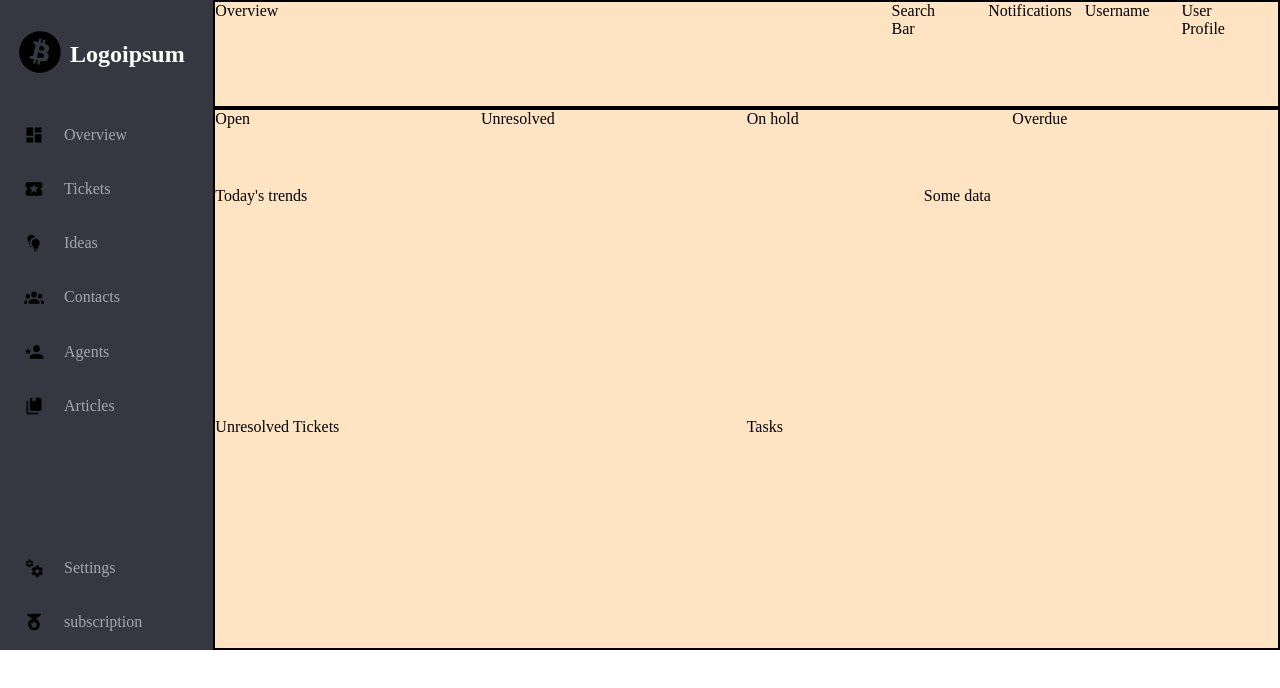
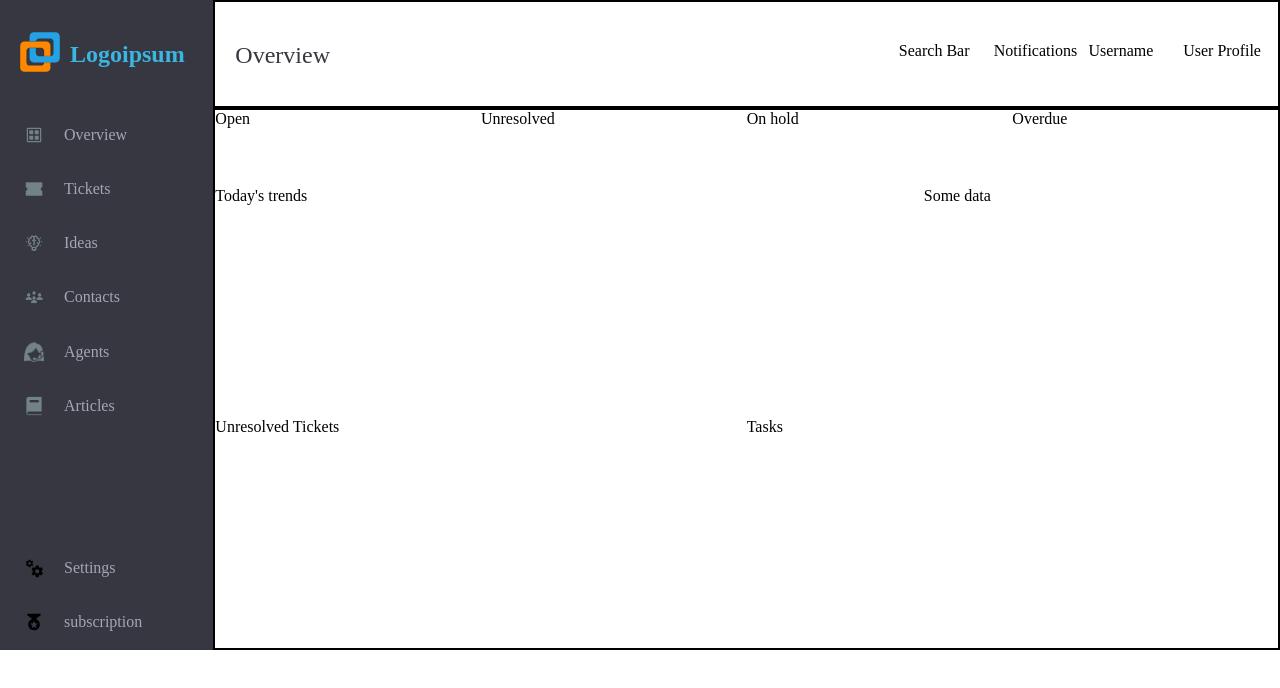
Before and after one commit to nuru484/admin-dashboard, a plain HTML site: page index.html in a window 1280 px wide. Drawn offline with Linux system fonts and the light colour scheme.

Commit message:
Changed the sidebar icons to match the background and also started working on the header

```diff
--- a/index.html
+++ b/index.html
@@ -5,44 +5,45 @@
     <meta name="viewport" content="width=device-width, initial-scale=1.0" />
     <link rel="stylesheet" href="style.css" />
     <script src="script.js" defer></script>
+    <link rel="icon" type="image/x-icon" href="icons/dashboard favicon" />
     <title>Admin Dashboard</title>
   </head>
   <body>
     <div class="main-container">
       <header class="header">
-        <div class="header-elements">
-          <div class="header-elements">Overview</div>
-          <div class="header-elements">Search Bar</div>
-          <div class="header-elements">Notifications</div>
-          <div class="header-elements">Username</div>
-          <div class="header-elements">User Profile</div>
+        <div class="header-elements-container">
+          <div class="header-elements overview">Overview</div>
+          <div class="header-elements search-bar">Search Bar</div>
+          <div class="header-elements notifications">Notifications</div>
+          <div class="header-elements username">Username</div>
+          <div class="header-elements user">User Profile</div>
         </div>
       </header>
       <div class="sidebar">
         <div class="sidebar-elements">
           <div class="logo-container">
             <span id="logo">
-              <img src="icons/bitcoin.svg" alt="a logo" height="50px"
+              <img src="icons/logo.svg" alt="a logo" height="50px"
             /></span>
             <span id="logo-name">Logoipsum</span>
           </div>
           <div class="overview sidebar-inside">
-            <img src="icons/overview.svg" height="20px" alt="" /> Overview
+            <img src="icons/overview.png" height="20px" alt="" /> Overview
           </div>
           <div class="tickets sidebar-inside">
-            <img src="icons/ticket.svg" height="20px" alt="" /> Tickets
+            <img src="icons/ticket.png" height="20px" alt="" /> Tickets
           </div>
           <div class="ideas sidebar-inside">
-            <img src="icons/ideas.svg" height="20px" alt="" />Ideas
+            <img src="icons/ideas.png" height="20px" alt="" />Ideas
           </div>
           <div class="contacts sidebar-inside">
-            <img src="icons/contacts.svg" height="20px" alt="" />Contacts
+            <img src="icons/contacts.png" height="20px" alt="" />Contacts
           </div>
           <div class="agents sidebar-inside">
-            <img src="icons/agents.svg" height="20px" alt="" />Agents
+            <img src="icons/agent.png" height="20px" alt="" />Agents
           </div>
           <div class="articles sidebar-inside">
-            <img src="icons/article.svg" height="20px" alt="" />Articles
+            <img src="icons/article.png" height="20px" alt="" />Articles
           </div>
           <div class="settings sidebar-inside">
             <img src="icons/setting.svg" height="20px" alt="" />Settings
--- a/style.css
+++ b/style.css
@@ -13,7 +13,7 @@
 }
 .header,
 .content-container {
-  background-color: bisque;
+  background-color: #ffffff;
   border: 2px solid black;
 }
 .sidebar {
@@ -34,7 +34,6 @@
   align-items: center;
   height: 53px;
   padding-left: 20px;
-  /* background-color: rebeccapurple; */
 }
 .sidebar-elements > :not(:first-child) {
   border-left: 4px solid transparent;
@@ -57,8 +56,8 @@
 }
 #logo-name {
   font-size: 24px;
-  font-weight: bold;
-  color: #ffffff;
+  font-weight: bolder;
+  color: #3bb5e2;
   margin-left: -15px;
 }
 .subscription {
@@ -66,11 +65,6 @@
 }
 .settings {
   grid-row: 11/12;
-}
-
-.header-elements {
-  display: grid;
-  grid-template-columns: 7fr repeat(4, 1fr);
 }
 
 .main1 {
@@ -89,3 +83,13 @@
   display: grid;
   grid-template-rows: 1fr repeat(2, 3fr);
 }
+.header-elements-container {
+  display: grid;
+  grid-template-columns: 7fr repeat(4, 1fr);
+  justify-content: center;
+  margin: 40px 0px 30px 20px;
+}
+.header-elements-container .overview {
+  color: #363740;
+  font-size: 24px;
+}
```
Also changed, not shown: icons/agent.png (added), icons/agents.svg (deleted), icons/article.png (added), icons/article.svg (deleted), icons/bitcoin.svg (deleted), icons/contacts.png (added), icons/contacts.svg (deleted), icons/icons8-search.svg (added), icons/ideas.png (added), icons/ideas.svg (deleted), icons/logo.svg (added), icons/overview.png (added), icons/overview.svg (deleted), icons/ticket.png (added), 1 more files, 1 other file.
